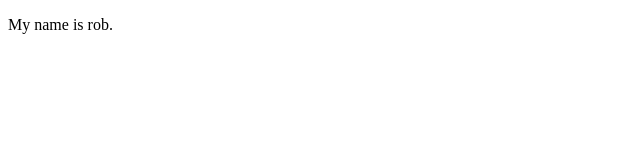
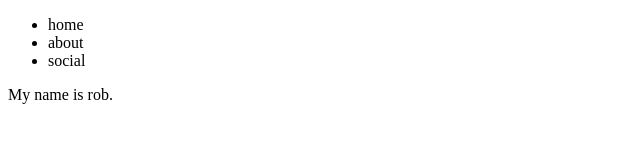
Before and after one commit to MCVICXR/git_test, a plain HTML site: page index.html in a window 1280 px wide. Shown: the whole page, without its empty margins (0-640 px from the left). Drawn offline with Linux system fonts and the light colour scheme.

Commit message:
index.html

```diff
--- a/index.html
+++ b/index.html
@@ -4,6 +4,11 @@
 	<title>Robert McVicar</title>
 </head>
 <body>
+	<ul>
+		<li>home</li>
+		<li>about</li>
+		<li>social</li>
+	</ul>
 	<div>
 		<p>
 			My name is rob.
```
